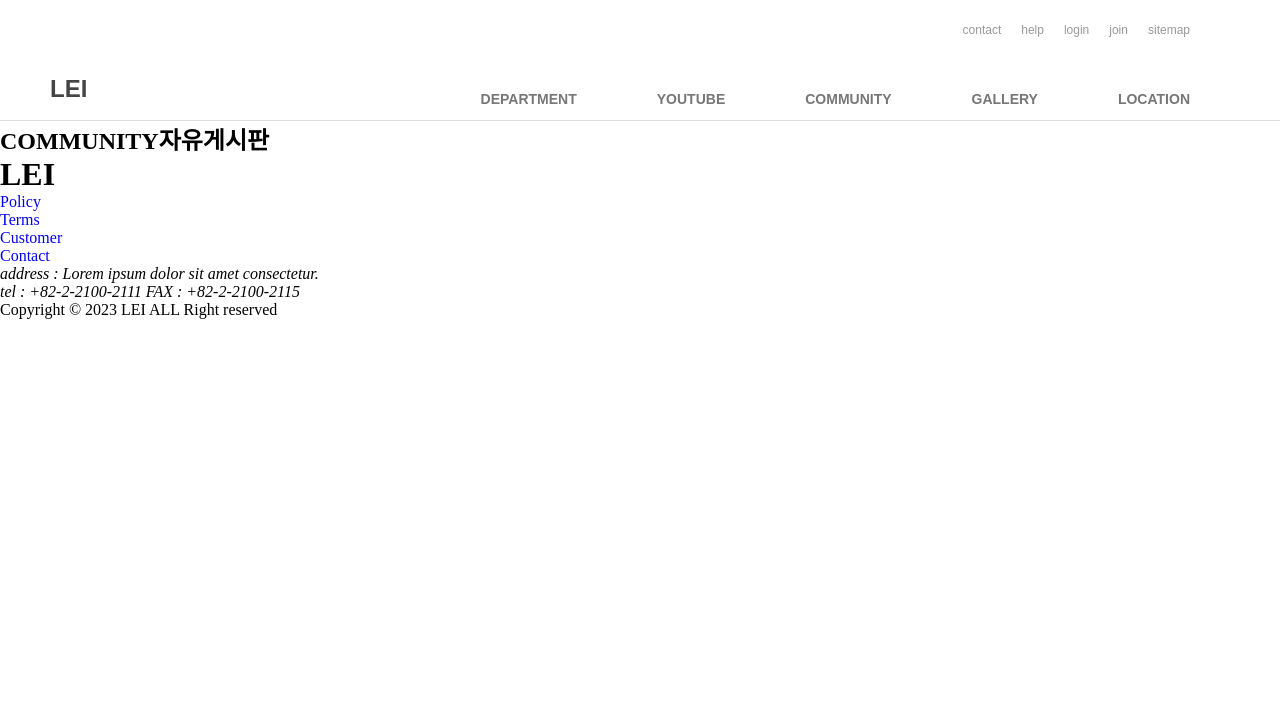
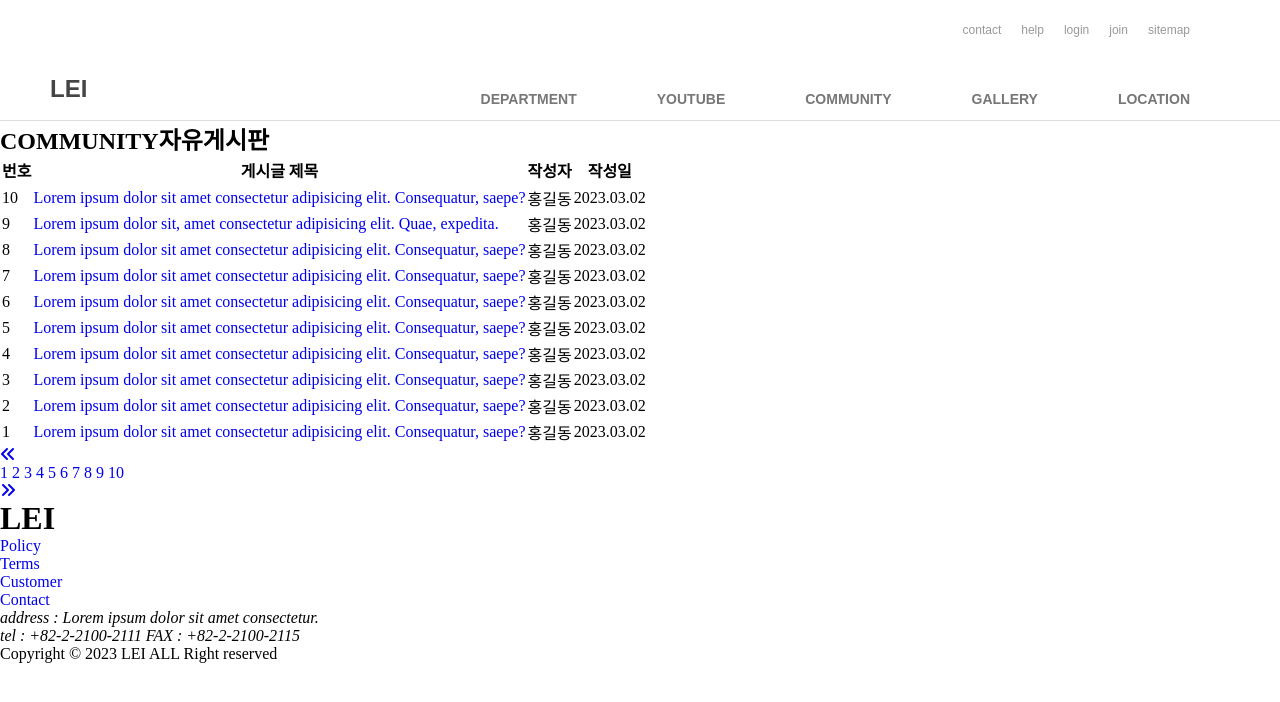
Before and after one commit to sindystar/CorporateLayout, a plain HTML site: page community.html in a window 1280 px wide. Drawn offline with Linux system fonts and the light colour scheme.

Commit message:
community

```diff
--- a/community.html
+++ b/community.html
@@ -59,7 +59,119 @@
     <div class="sub_visual"></div>
     <div class="inner">
       <h1>COMMUNITY<span>자유게시판</span></h1>
-      <!-- 컨텐츠가 들어 가는 부분 -->
+      <table>
+        <caption class="hidden">회원 자유 게시판</caption>
+        <thead>
+          <tr>
+            <th scope="col">번호</th>
+            <th scope="col">게시글 제목</th>
+            <th scope="col">작성자</th>
+            <th scope="col">작성일</th>
+          </tr>
+        </thead>
+        <tbody>
+          <tr>
+            <td>10</td>
+            <td>
+              <a href="#">Lorem ipsum dolor sit amet consectetur adipisicing elit. Consequatur, saepe?</a>
+            </td>
+            <td>홍길동</td>
+            <td>2023.03.02</td>
+          </tr>
+          <tr>
+            <td>9</td>
+            <td>
+              <a href="#">Lorem ipsum dolor sit, amet consectetur adipisicing elit. Quae, expedita.</a>
+            </td>
+            <td>홍길동</td>
+            <td>2023.03.02</td>
+          </tr>
+          <tr>
+            <td>8</td>
+            <td>
+              <a href="#">Lorem ipsum dolor sit amet consectetur adipisicing elit. Consequatur, saepe?</a>
+            </td>
+            <td>홍길동</td>
+            <td>2023.03.02</td>
+          </tr>
+          <tr>
+            <td>7</td>
+            <td>
+              <a href="#">Lorem ipsum dolor sit amet consectetur adipisicing elit. Consequatur, saepe?</a>
+            </td>
+            <td>홍길동</td>
+            <td>2023.03.02</td>
+          </tr>
+          <tr>
+            <td>6</td>
+            <td>
+              <a href="#">Lorem ipsum dolor sit amet consectetur adipisicing elit. Consequatur, saepe?</a>
+            </td>
+            <td>홍길동</td>
+            <td>2023.03.02</td>
+          </tr>
+          <tr>
+            <td>5</td>
+            <td>
+              <a href="#">Lorem ipsum dolor sit amet consectetur adipisicing elit. Consequatur, saepe?</a>
+            </td>
+            <td>홍길동</td>
+            <td>2023.03.02</td>
+          </tr>
+          <tr>
+            <td>4</td>
+            <td>
+              <a href="#">Lorem ipsum dolor sit amet consectetur adipisicing elit. Consequatur, saepe?</a>
+            </td>
+            <td>홍길동</td>
+            <td>2023.03.02</td>
+          </tr>
+          <tr>
+            <td>3</td>
+            <td>
+              <a href="#">Lorem ipsum dolor sit amet consectetur adipisicing elit. Consequatur, saepe?</a>
+            </td>
+            <td>홍길동</td>
+            <td>2023.03.02</td>
+          </tr>
+          <tr>
+            <td>2</td>
+            <td>
+              <a href="#">Lorem ipsum dolor sit amet consectetur adipisicing elit. Consequatur, saepe?</a>
+            </td>
+            <td>홍길동</td>
+            <td>2023.03.02</td>
+          </tr>
+          <tr>
+            <td>1</td>
+            <td>
+              <a href="#">Lorem ipsum dolor sit amet consectetur adipisicing elit. Consequatur, saepe?</a>
+            </td>
+            <td>홍길동</td>
+            <td>2023.03.02</td>
+          </tr>
+        </tbody>
+      </table>
+      <div class="pagination">
+        <a href="#" class="prev">
+          <i class="fas fas fa-angle-double-left"></i>
+        </a>
+        <p class="numbers">
+          <a href="#">1</a>
+          <a href="#">2</a>
+          <a href="#">3</a>
+          <a href="#">4</a>
+          <a href="#">5</a>
+          <a href="#">6</a>
+          <a href="#">7</a>
+          <a href="#">8</a>
+          <a href="#">9</a>
+          <a href="#">10</a>
+        </p>
+        <a href="#" class="next">
+          <i class="fas fa-angle-double-right"></i>
+        </a>
+      </div>
     </div>
   </section>
 
```
